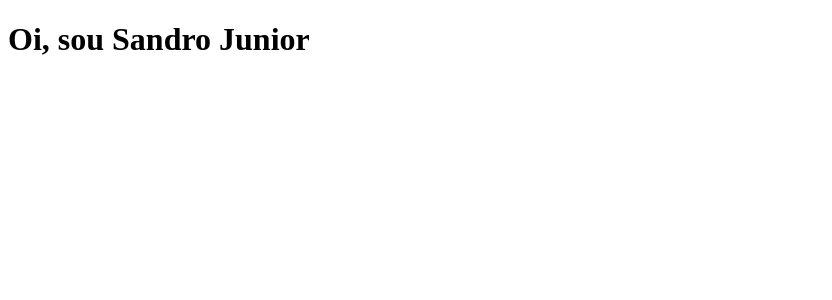
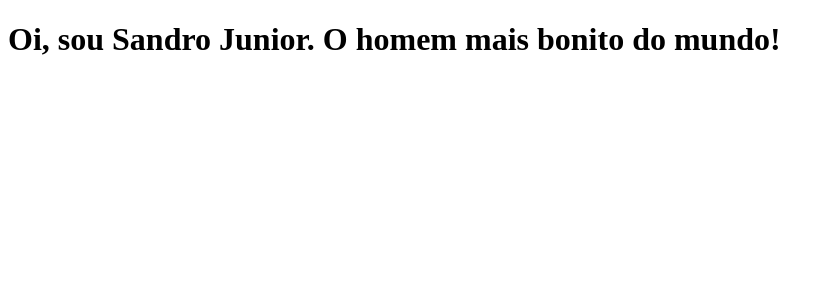
Before and after one commit to sandrosodrenunes/clone-tabnews, a Next.js app: page / in a window 1280 px wide. Shown: the top 300 px of the page, without its empty margins (0-832 px from the left). Built offline with nearby package versions, Linux system fonts and the light colour scheme.

Commit message:
modificada a frase

```diff
--- a/pages/index.js
+++ b/pages/index.js
@@ -1,5 +1,5 @@
 function Home() {
-  return <h1>Oi, sou Sandro Junior</h1>;
+  return <h1>Oi, sou Sandro Junior. O homem mais bonito do mundo!</h1>;
 }
 
 export default Home;
```
